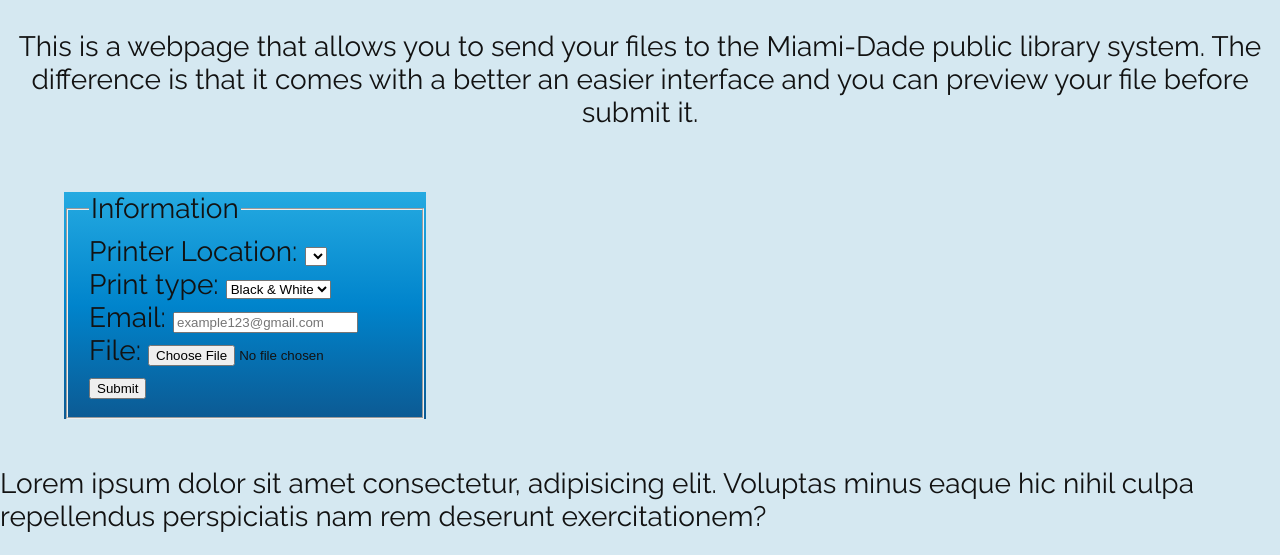
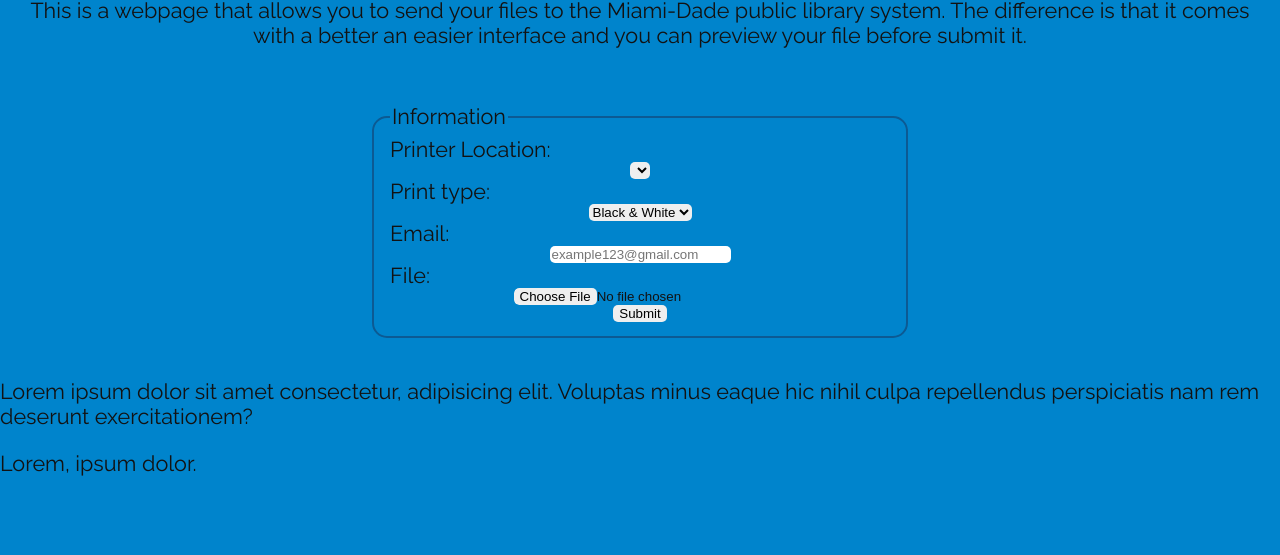
Before and after one commit to theBreadLover/theBreadLover.github.io, a plain HTML site: page index.html in a window 1280 px wide. Shown: the part 126-681 px from the top of the page. Drawn offline with Linux system fonts and the light colour scheme; a script that the page names is missing.

Commit message:
update design

```diff
--- a/css/index.css
+++ b/css/index.css
@@ -10,9 +10,9 @@
     margin: 0;
     outline: none;
     font-family: 'Raleway', sans-serif;
-    font-size: 1.75em;
+    font-size: 1.35em;
     color: var(--fontColor);
-    background-color: var(--secundaryColor);
+    background-color: var(--mainColor2);
 }
 
 .header-container {
@@ -29,6 +29,7 @@
     height: fit-content;
     margin: auto;
     padding: 20px;
+    justify-content: center;
 }
 
 .app-print-container {
@@ -36,5 +37,35 @@
     position: relative;
     flex-direction: column;
     flex-wrap: wrap;
-    background: linear-gradient(to bottom, var(--mainColor1),var(--mainColor2),var(--mainColor3));
+    border-radius: 15px;
 }
+
+.app-print_fieldset {
+    position: relative;
+    display: flex;
+    flex-direction: column;
+    flex-wrap: wrap;
+    justify-content: center;
+    align-items: flex-start;
+    width: 70vw;
+    height: fit-content;
+    max-height: 250px;
+    max-width: 500px;
+    border: 2px var(--mainColor3) solid;
+    border-radius: 15px;
+}
+
+.app-print_type-options {
+    background-color: var(--mainColor3);
+    color: var(--secundaryColor);
+}
+
+.app-print_type-options:hover {
+    background-color: #083d63;
+}
+
+.print-input, ::-webkit-file-upload-button {
+    border: none;
+    border-radius: 5px;
+    margin: auto;
+}
--- a/index.html
+++ b/index.html
@@ -21,32 +21,25 @@
   </header>
   <Main class="main-container">
     <form class="app-print-container" id="app" method="get" action="#">
-      <fieldset>
+      <fieldset class="app-print_fieldset">
         <legend>Information</legend>
-        <div class="app-print_location-container">
-          <label for="app-print_location">Printer Location:</label>
-          <select name="print_location" id="app-print_location"></select>
-        </div>
 
-        <div class="app-print_type-container">
-          <label for="app-print_type">Print type:</label>
-          <select name="printerAlias" id="app-print_type">
-            <option value="300345710429" selected>Black & White</option>
-            <option value="300715197766">Color</option>
-          </select>
-        </div>
+        <label for="app-print_location">Printer Location:</label>
+        <select name="print_location" id="app-print_location" class="print-input"></select>
 
-        <div class="app-print_email-container">
-          <label for="app-print_email">Email:</label>
-          <input type="email" name="email" id="app-print_email" placeholder="example123@gmail.com">
-        </div>
+        <label for="app-print_type">Print type:</label>
+        <select name="printerAlias" id="app-print_type" class="print-input">
+          <option value="300345710429" selected class="app-print_type-options">Black & White</option>
+          <option value="300715197766" class="app-print_type-options">Color</option>
+        </select>
 
-        <div class="app-print_file-container">
-          <label for="app-print_file">File:</label>
-          <input type="file" name="attachmentURL" id="app-print_file">
-        </div>
+        <label for="app-print_email">Email:</label>
+        <input type="email" name="email" id="app-print_email" placeholder="example123@gmail.com" class="print-input">
 
-        <button id="print_submit_button" >Submit</button>
+        <label for="app-print_file">File:</label>
+        <input type="file" name="attachmentURL" id="app-print_file" class="print-input">
+
+        <button id="print_submit_button" class="print-input">Submit</button>
       </fieldset>
     </form>
   </Main>
```
